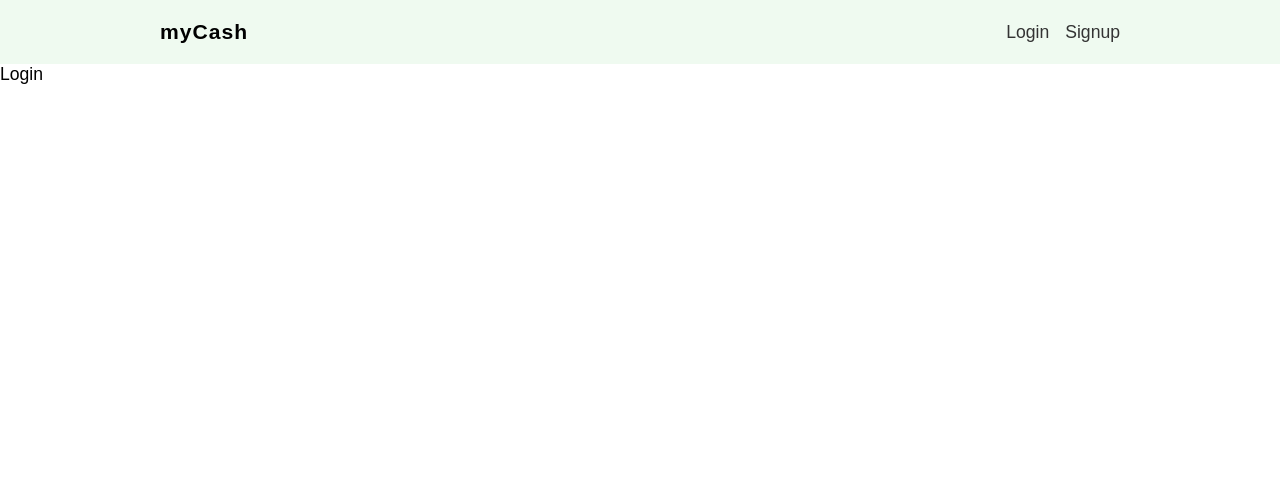
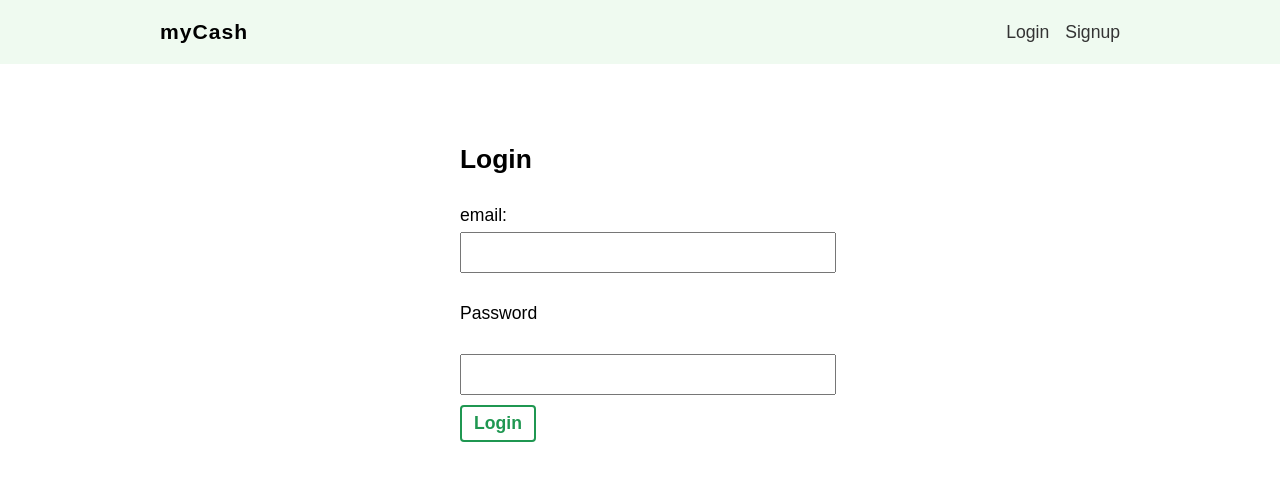
Before and after one commit to zeek-mansur/Cash-Manager, a React (Create React App) app: page /login in a window 1280 px wide. Shown: the top 480 px of the page. Built offline with nearby package versions, Linux system fonts and the light colour scheme.

Commit message:
Login Form Created

```diff
--- a/src/pages/login/Login.js
+++ b/src/pages/login/Login.js
@@ -1,11 +1,40 @@
+
+// styles
 import styles from './Login.module.css'
 
 import React from 'react'
+import { useState } from 'react'
 
 export default function Login() {
+
+    const [email, setEmail] = useState('')
+    const [password, setPassword] = useState('')
+
+    const handleSubmit = (e) => {
+
+      e.preventDefault()
+      console.log(email, password);
+    }
+
   return (
-    <div>
-      Login
-    </div>
+  <form className={styles['login-form']}>
+      <h2>Login</h2>
+      <label>
+        <span>email:</span>
+        <input type="emial"
+        onChange={(e) => setEmail(e.target.value)}
+        value={email}
+        />
+      </label>
+      <label>
+       <span>Password</span></label>
+       <input
+       type="password"
+       onChange={(e) => setPassword(e.target.value)}
+       value={password}
+       />
+
+       <button onClick={handleSubmit} className="btn">Login</button>
+  </form>
   )
 }
--- a/src/pages/login/Login.module.css
+++ b/src/pages/login/Login.module.css
@@ -0,0 +1,24 @@
+.login-form {
+    max-width: 360px;
+    margin: 60px auto;
+    padding: 20px;
+  }
+  .login-form label {
+    display: block;
+    margin: 30px auto;
+  }
+  .login-form span {
+    display: block;
+    margin-bottom: 6px;
+  }
+  .login-form input {
+    padding: 8px 6px;
+    font-size: 1em;
+    color: #777;
+    width: 100%;
+  }
+
+  button {
+
+    margin-top: 10px;
+  }
```
